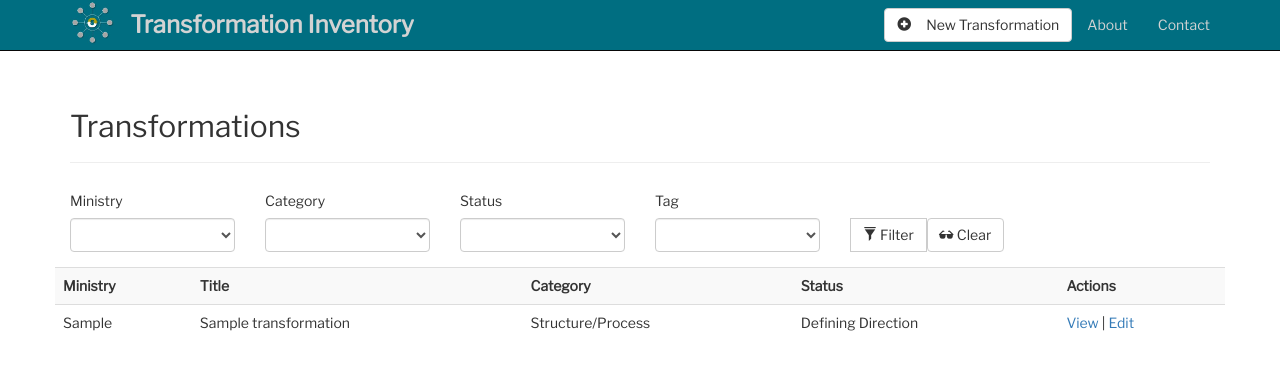
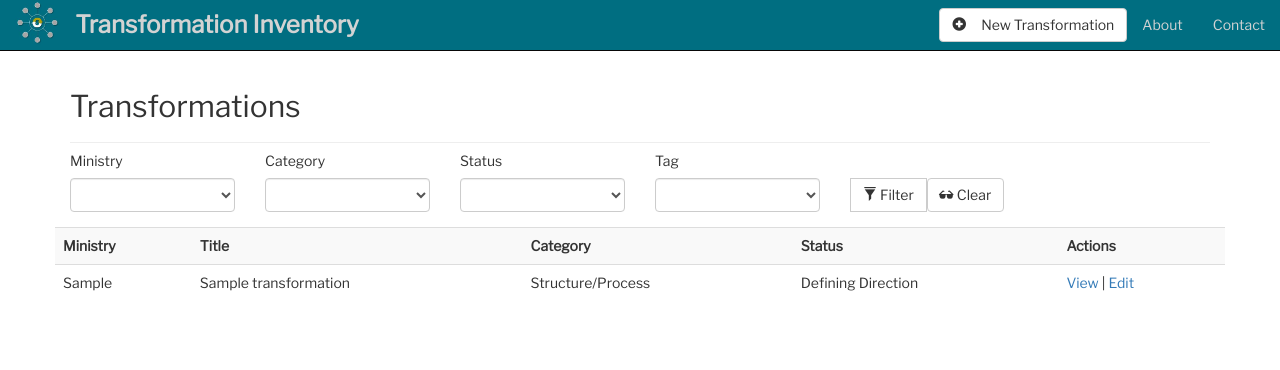
Before and after one commit to pkugelmass/tinventory2, a Django app: page /transformations/ in a window 1280 px wide. Shown: the top 370 px of the page. Run offline with Django 3.2, Linux system fonts and the light colour scheme; tables that the repository leaves empty hold one stand-in row (values such as "Sample post"); some libraries are stand-ins or nearby versions.

Commit message:
Aesthetic changes to base.html

```diff
--- a/tinventory/static/transformations/style.css
+++ b/tinventory/static/transformations/style.css
@@ -11,6 +11,10 @@ body {
     color: lightgray;
     font-size: 18pt;
     font-weight:800;
+}
+
+.navbar-inverse .container {
+
 }
 
 .navbar-inverse .navbar-brand a:hover {
@@ -32,7 +36,8 @@ text-shadow:    none;
 .navbar .nav > li > a:hover, .navbar .nav > li > a:hover:first-letter {
 color:          white;
 text-shadow:    none;
+}
 
-.container .page-header {
-  margin-top:0px;
+.page-header {
+  margin:0px;
 }
--- a/tinventory/templates/base.html
+++ b/tinventory/templates/base.html
@@ -28,7 +28,7 @@
 
     <!-- Nav bar -->
     <nav class="navbar navbar-inverse navbar-fixed-top">
-      <div class="container">
+      <div class="container-fluid">
 
         <div class="navbar-header">
 
--- a/tinventory/templates/transformations/index.html
+++ b/tinventory/templates/transformations/index.html
@@ -15,7 +15,7 @@
                     </div>
                {% endfor %}
 
-               <div class="col-md-2 align-bottom btn-group block">
+               <div class="col-md-4 align-bottom btn-group block">
 
                     <h5 class="invisible">Buttons</h5> <!-- pushes the buttons down for appearances -->
                     <button class="btn btn-default" type="submit" ><span class="glyphicon glyphicon-filter"></span> Filter</button>
--- a/transformations/models.py
+++ b/transformations/models.py
@@ -69,8 +69,6 @@ class Transformation(models.Model):
           related_resources = list(self.attachment_set.all()) + list(self.link_set.all())
           return sorted(related_resources, key=lambda r: r.date_modified, reverse=True)
 
-
-
 class Ministry(models.Model):
      abbrev = models.CharField(max_length=6)
      name = models.CharField(max_length=100)
@@ -102,7 +100,6 @@ class Resource(models.Model):
      def __str__(self):
           return self.title
 
-
 class Attachment(Resource):
 
      def get_upload_path(instance, filename):
```
